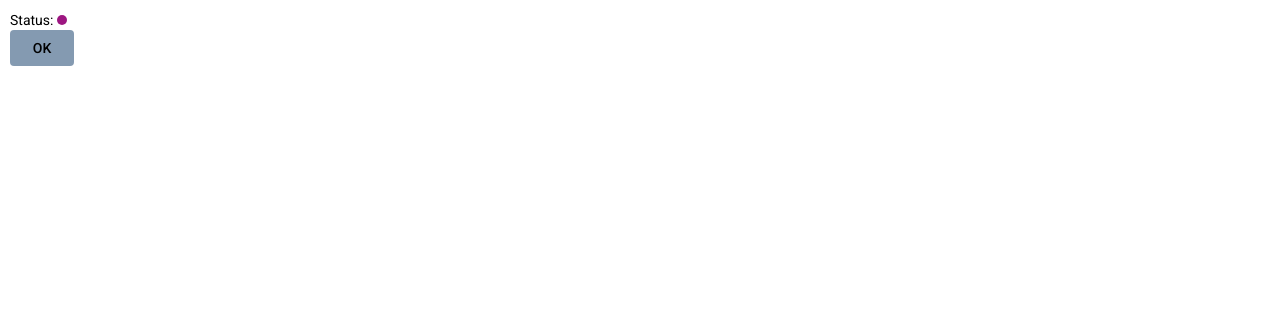
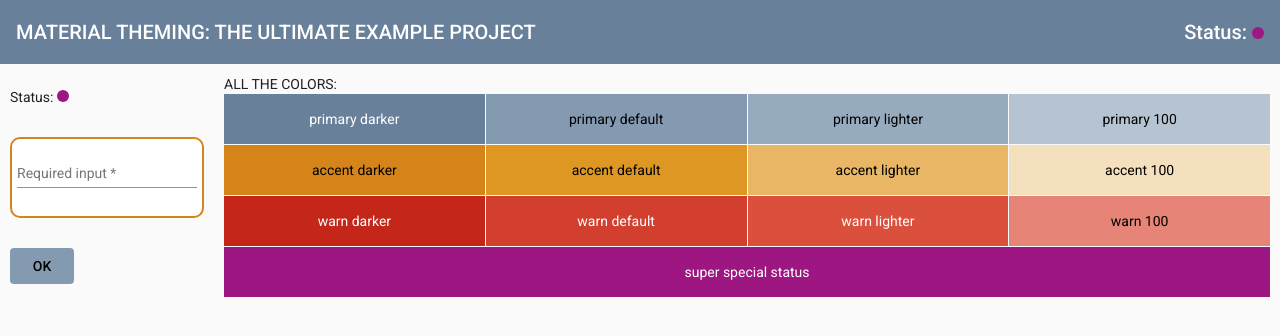
Before and after one commit to schwarzerkater/material-theming-guide, an Angular app in the folder material-theming-guide/: page / in a window 1280 px wide. Shown: the top 336 px of the page. Built offline with nearby package versions, Linux system fonts and the light colour scheme.

Commit message:
Add some more examples (and hacky layout)
- Toolbar
- Input with error
- Color grid

```diff
--- a/material-theming-guide/src/app/app.component.html
+++ b/material-theming-guide/src/app/app.component.html
@@ -1,4 +1,17 @@
+<mat-toolbar id="toolbar">MATERIAL THEMING: THE ULTIMATE EXAMPLE PROJECT <app-status-indicator></app-status-indicator></mat-toolbar>
 <div class="dashboard">
-  <div><app-status-indicator></app-status-indicator></div>
-  <div><button mat-button class="confirm-button">OK</button></div>
+  <div class="left">
+    <div><app-status-indicator></app-status-indicator></div>
+    <div class="elevated-area">
+      <!-- form field is automatically styled via angular-material-theme -->
+      <mat-form-field>
+        <input matInput placeholder="Required input" [formControl]="requiredControl" required>
+        <mat-error *ngIf="requiredControl.invalid">Input can't be empty.</mat-error>
+      </mat-form-field>
+    </div>
+    <div><button mat-button class="confirm-button">OK</button></div>
+  </div>
+  <div class="right">
+    <app-color-grid></app-color-grid>
+  </div>
 </div>
--- a/material-theming-guide/src/app/app.component.scss
+++ b/material-theming-guide/src/app/app.component.scss
@@ -1,5 +1,40 @@
+@mixin app-theme($theme) {
+  $primary: map-get($theme, primary);
+  $accent: map-get($theme, accent);
+  $background: map-get($theme, background);
+
+  #toolbar {
+    color: mat-color($primary, darker-contrast);
+    background: mat-color($primary, darker);
+    justify-content: space-between;
+  }
+
+  .elevated-area {
+    margin: 5px 0;
+    max-width: 250px;
+    border: 2px solid mat-color($accent, darker);
+    border-radius: 10px;
+    background: mat-color($background, card);
+
+    .mat-form-field {
+      padding: 10px 5px;
+    }
+  }
+}
+
 .dashboard {
-  padding: 10px 10px;
   display: flex;
-  flex-direction: column;
+  flex-direction: row;
+
+  .left {
+    padding: 10px 10px;
+    display: flex;
+    flex-direction: column;
+    justify-content: space-around;
+  }
+
+  .right {
+    padding: 10px 10px;
+    width: 100%;
+  }
 }
--- a/material-theming-guide/src/app/app.component.ts
+++ b/material-theming-guide/src/app/app.component.ts
@@ -1,4 +1,5 @@
 import { Component } from '@angular/core';
+import { FormControl } from '@angular/forms'
 
 @Component({
   selector: 'app-root',
@@ -7,4 +8,6 @@ import { Component } from '@angular/core';
 })
 export class AppComponent {
   title = 'material-theming-guide';
+
+  requiredControl = new FormControl()
 }
--- /dev/null
+++ b/material-theming-guide/src/app/color-grid/color-grid.component.html
@@ -0,0 +1,19 @@
+ALL THE COLORS:
+<mat-grid-list cols="4" rowHeight="50px">
+  <mat-grid-tile class="p700" [colspan]="1" [rowspan]="1">primary darker</mat-grid-tile>
+  <mat-grid-tile class="p500" [colspan]="1" [rowspan]="1">primary default</mat-grid-tile>
+  <mat-grid-tile class="p300" [colspan]="1" [rowspan]="1">primary lighter</mat-grid-tile>
+  <mat-grid-tile class="p100" [colspan]="1" [rowspan]="1">primary 100</mat-grid-tile>
+
+  <mat-grid-tile class="a700" [colspan]="1" [rowspan]="1">accent darker</mat-grid-tile>
+  <mat-grid-tile class="a500" [colspan]="1" [rowspan]="1">accent default</mat-grid-tile>
+  <mat-grid-tile class="a300" [colspan]="1" [rowspan]="1">accent lighter</mat-grid-tile>
+  <mat-grid-tile class="a100" [colspan]="1" [rowspan]="1">accent 100</mat-grid-tile>
+
+  <mat-grid-tile class="w700" [colspan]="1" [rowspan]="1">warn darker</mat-grid-tile>
+  <mat-grid-tile class="w500" [colspan]="1" [rowspan]="1">warn default</mat-grid-tile>
+  <mat-grid-tile class="w300" [colspan]="1" [rowspan]="1">warn lighter</mat-grid-tile>
+  <mat-grid-tile class="w100" [colspan]="1" [rowspan]="1">warn 100</mat-grid-tile>
+
+  <mat-grid-tile class="special" [colspan]="4" rowspan="1">super special status</mat-grid-tile>
+</mat-grid-list>
--- /dev/null
+++ b/material-theming-guide/src/app/color-grid/color-grid.component.scss
@@ -0,0 +1,64 @@
+@mixin color-grid-theme($theme) {
+  $primary: map-get($theme, primary);
+  $accent: map-get($theme, accent);
+  $warn: map-get($theme, warn);
+  $business: map-get($theme, business);
+
+  // This might look a little intense. Keep in mind though that you'll likely never need something like this in a regular application.
+
+  .p700 {
+    color: mat-contrast($primary, 700);
+    background: mat-color($primary, 700);
+  }
+  .p500 {
+    color: mat-contrast($primary, 500);
+    background: mat-color($primary, 500);
+  }
+  .p300 {
+    color: mat-contrast($primary, 300);
+    background: mat-color($primary, 300);
+  }
+  .p100 {
+    color: mat-contrast($primary, 100);
+    background: mat-color($primary, 100);
+  }
+
+  .a700 {
+    color: mat-contrast($accent, 700);
+    background: mat-color($accent, 700);
+  }
+  .a500 {
+    color: mat-contrast($accent, 500);
+    background: mat-color($accent, 500);
+  }
+  .a300 {
+    color: mat-contrast($accent, 300);
+    background: mat-color($accent, 300);
+  }
+  .a100 {
+    color: mat-contrast($accent, 100);
+    background: mat-color($accent, 100);
+  }
+
+  .w700 {
+    color: mat-contrast($warn, 700);
+    background: mat-color($warn, 700);
+  }
+  .w500 {
+    color: mat-contrast($warn, 500);
+    background: mat-color($warn, 500);
+  }
+  .w300 {
+    color: mat-contrast($warn, 300);
+    background: mat-color($warn, 300);
+  }
+  .w100 {
+    color: mat-contrast($warn, 100);
+    background: mat-color($warn, 100);
+  }
+
+  .special {
+    color: mat-contrast($business, super-special-status);
+    background: mat-color($business, super-special-status);
+  }
+}
--- a/material-theming-guide/src/app/status-indicator/status-indicator.component.scss
+++ b/material-theming-guide/src/app/status-indicator/status-indicator.component.scss
@@ -7,8 +7,8 @@
 }
 
 .status-circle {
-  height: 10px;
-  width: 10px;
+  height: 12px;
+  width: 12px;
   border-radius: 50%;
   display: inline-block;
 }
--- a/material-theming-guide/src/index.html
+++ b/material-theming-guide/src/index.html
@@ -9,7 +9,7 @@
   <link rel="preconnect" href="https://fonts.gstatic.com">
   <link href="https://fonts.googleapis.com/icon?family=Material+Icons" rel="stylesheet">
 </head>
-<body class="mat-typography">
+<body class="mat-typography mat-app-background">
   <app-root></app-root>
 </body>
 </html>
--- a/material-theming-guide/src/theme.scss
+++ b/material-theming-guide/src/theme.scss
@@ -1,10 +1,14 @@
 @import '~@angular/material/theming';
 @import 'styles-colors';
+@import 'src/app/app.component';
 @import 'src/app/status-indicator/status-indicator.component';
+@import 'src/app/color-grid/color-grid.component';
 
 @mixin custom-components-theme($theme) {
   @include styles-colors-theme($theme);
+  @include app-theme($theme);
   @include status-indicator-theme($theme);
+  @include color-grid-theme($theme);
 }
 
 // Include the common styles for Angular Material. We include this here so that you only
@@ -13,7 +17,10 @@
 @include mat-core();
 
 $mtg-business: (
-  super-special-status: #9d1681
+  super-special-status: #9d1681,
+  contrast: (
+    super-special-status: #ffffff,
+  ),
 );
 
 $mtg-primary: (
```
Also changed, not shown: material-theming-guide/src/app/app.module.ts (+12 -2 lines), material-theming-guide/src/app/color-grid/color-grid.component.ts (added, +8 -0 lines).
